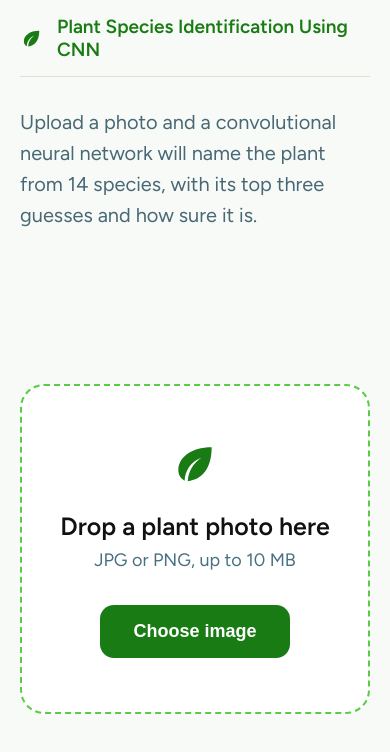
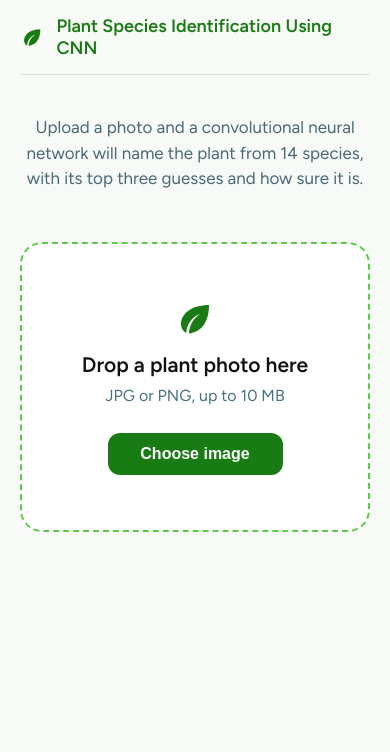
Before and after one commit to Mukunda3187/Plant-Species-Identification, a React (Vite) app in the folder frontend/: page / in a window 390 px wide. Shown: the top 752 px of the page. Built offline with nearby package versions, Linux system fonts and the light colour scheme.

Commit message:
Update styles.css

```diff
--- a/frontend/src/styles.css
+++ b/frontend/src/styles.css
@@ -33,11 +33,9 @@ body {
   width: 100%;
   height: 100vh;
   max-height: 100vh;
-
   max-width: 1600px;
 
   margin: 0 auto;
-
   padding: 0 112px;
 
   display: flex;
@@ -50,7 +48,6 @@ body {
 
 .top {
   height: 58px;
-
   flex-shrink: 0;
 
   display: flex;
@@ -62,12 +59,11 @@ body {
 .brand {
   display: flex;
   align-items: center;
-
-  gap: 14px;
+  gap: 12px;
 
   color: var(--green);
 
-  font-size: 24px;
+  font-size: 21px;
   font-weight: 700;
 }
 
@@ -90,7 +86,7 @@ body {
   overflow: hidden;
 }
 
-/* LEFT SECTION */
+/* DESCRIPTION */
 
 .intro {
   min-width: 0;
@@ -99,18 +95,21 @@ body {
   flex-direction: column;
 
   justify-content: center;
+  align-items: center;
 }
 
 .lede {
-  max-width: 760px;
+  max-width: 1100px;
 
-  margin: 0 0 22px;
+  margin: 30px 0 0;
 
   color: var(--muted);
 
-  font-size: 26px;
+  font-size: 18px;
 
-  line-height: 1.55;
+  line-height: 1.5;
+
+  text-align: center;
 }
 
 /* SPECIES CHIPS */
@@ -122,7 +121,6 @@ body {
   margin: 0;
 
   display: flex;
-
   flex-wrap: wrap;
 
   gap: 12px;
@@ -146,10 +144,10 @@ body {
   line-height: 1.25;
 }
 
-/* RIGHT SECTION */
+/* UPLOAD SECTION */
 
 .specimen {
-  width: 678px;
+  width: 600px;
   max-width: 100%;
 
   margin: auto;
@@ -164,11 +162,13 @@ body {
 /* UPLOAD BOX */
 
 .drop {
-  width: 100%;
+  width: 600px;
+  max-width: 100%;
 
-  min-height: 420px;
+  height: 320px;
+  min-height: 320px;
 
-  padding: 40px;
+  padding: 30px;
 
   display: flex;
   flex-direction: column;
@@ -182,7 +182,7 @@ body {
 
   border: 2px dashed var(--green-light);
 
-  border-radius: 24px;
+  border-radius: 22px;
 
   color: var(--green);
 
@@ -197,48 +197,65 @@ body {
   border-color: var(--green);
 }
 
+/* UPLOAD ICON */
+
+.drop svg {
+  width: 42px;
+  height: 42px;
+
+  margin-bottom: 12px;
+
+  color: var(--green);
+}
+
+/* UPLOAD TITLE */
+
 .drop-title {
-  margin: 22px 0 8px;
+  margin: 0 0 8px;
 
   color: #111;
 
-  font-size: 31px;
+  font-size: 24px;
 
   font-weight: 700;
 
   line-height: 1.2;
 }
 
+/* SUBTITLE */
+
 .muted {
   margin: 0;
 
   color: #477080;
 
-  font-size: 22px;
+  font-size: 17px;
+
+  line-height: 1.4;
 }
 
 .small {
-  font-size: 15px;
+  font-size: 14px;
 }
 
 /* BUTTON */
 
 .btn {
-  min-width: 220px;
+  min-width: 190px;
 
-  margin-top: 34px;
+  margin-top: 25px;
 
-  padding: 16px 30px;
+  padding: 13px 25px;
 
   border: none;
 
-  border-radius: 14px;
+  border-radius: 12px;
 
   background: var(--green);
 
   color: white;
 
-  font-size: 21px;
+  font-size: 17px;
 
   font-weight: 700;
 
@@ -278,13 +295,13 @@ body {
 .card {
   width: 100%;
 
-  padding: 18px;
+  padding: 16px;
 
   background: var(--white);
 
   border: 1px solid var(--border);
 
-  border-radius: 20px;
+  border-radius: 18px;
 
   overflow: hidden;
 }
@@ -294,11 +311,11 @@ body {
 
   width: 100%;
 
-  max-height: 45vh;
+  max-height: 42vh;
 
   object-fit: contain;
 
-  border-radius: 14px;
+  border-radius: 12px;
 }
 
 .actions {
@@ -306,19 +323,19 @@ body {
 
   justify-content: center;
 
-  gap: 12px;
+  gap: 10px;
 
   flex-wrap: wrap;
 
-  margin-top: 16px;
+  margin-top: 14px;
 }
 
 /* RESULT */
 
 .label {
-  padding-top: 16px;
+  padding-top: 14px;
 
-  margin-top: 16px;
+  margin-top: 14px;
 
   border-top: 1px solid var(--border);
 }
@@ -328,7 +345,7 @@ body {
 
   color: var(--green);
 
-  font-size: 36px;
+  font-size: 30px;
 }
 
 .conf {
@@ -338,9 +355,9 @@ body {
 }
 
 .note {
-  margin: 12px 0;
+  margin: 10px 0;
 
-  padding: 10px 14px;
+  padding: 9px 12px;
 
   border-left: 3px solid #a46b0b;
 
@@ -357,27 +374,27 @@ body {
   list-style: none;
 
   padding: 0;
-  margin: 16px 0;
+  margin: 14px 0;
 
   display: grid;
 
-  gap: 9px;
+  gap: 8px;
 }
 
 .bars li {
   display: grid;
 
-  grid-template-columns: 100px 1fr 55px;
+  grid-template-columns: 95px 1fr 50px;
 
   align-items: center;
 
-  gap: 10px;
+  gap: 9px;
 
-  font-size: 14px;
+  font-size: 13px;
 }
 
 .track {
-  height: 9px;
+  height: 8px;
 
   background: #e3eee0;
 
@@ -411,7 +428,7 @@ body {
 }
 
 .error {
-  margin: 12px 0 0;
+  margin: 10px 0 0;
 
   color: #a1342a;
 
@@ -435,26 +452,27 @@ body {
     padding: 0 50px;
   }
 
-  .layout {
-    column-gap: 50px;
+  .lede {
+    font-size: 17px;
   }
 
-  .lede {
+  .drop {
+    width: 560px;
+    height: 300px;
+    min-height: 300px;
+  }
+
+  .drop-title {
     font-size: 22px;
   }
 
-  .chips li {
+  .muted {
     font-size: 16px;
-
-    padding: 7px 15px;
   }
 
-  .drop-title {
-    font-size: 27px;
-  }
-
-  .muted {
-    font-size: 19px;
+  .btn {
+    min-width: 175px;
+    font-size: 16px;
   }
 }
 
@@ -481,51 +499,52 @@ body {
   }
 
   .brand {
-    font-size: 19px;
+    font-size: 18px;
   }
 
   .layout {
-    grid-template-columns: 1fr;
+    gap: 20px;
 
-    gap: 30px;
-
-    padding: 30px 0;
+    padding: 20px 0;
 
     overflow: visible;
   }
 
   .lede {
-    font-size: 20px;
+    margin-top: 20px;
+
+    font-size: 17px;
   }
 
-  .chips {
-    gap: 8px;
-  }
+  .specimen {
+    width: 100%;
 
-  .chips li {
-    font-size: 15px;
-
-    padding: 7px 13px;
+    margin: 30px auto;
   }
 
   .drop {
-    min-height: 330px;
+    width: 100%;
 
-    padding: 30px 20px;
+    height: 290px;
+    min-height: 290px;
+
+    padding: 25px 15px;
   }
 
   .drop-title {
-    font-size: 25px;
+    font-size: 21px;
   }
 
   .muted {
-    font-size: 18px;
+    font-size: 16px;
   }
 
   .btn {
-    font-size: 18px;
+    min-width: 175px;
 
-    min-width: 190px;
+    padding: 12px 20px;
+
+    font-size: 16px;
   }
 }
 
```
